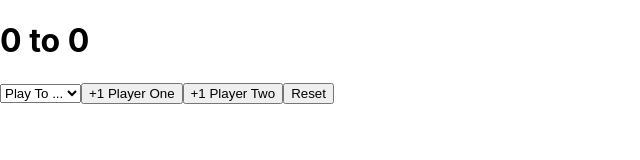
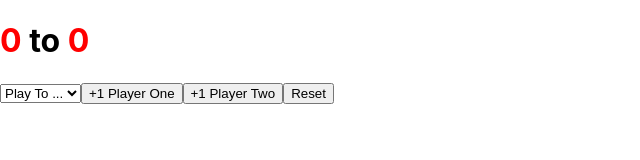
Before and after one commit to Blujay0/score-keeper, a React (Create React App) app: page / in a window 1280 px wide. Shown: the top 160 px of the page, without its empty margins (0-640 px from the left). Built offline with nearby package versions, Linux system fonts and the light colour scheme.

Commit message:
working app with green showing up on right condition, but red showing all the time

```diff
--- a/src/components/ScoreKeeper.js
+++ b/src/components/ScoreKeeper.js
@@ -9,11 +9,11 @@ const ScoreKeeper = () => {
   let [ p2Score, setP2Score ] = useState(0);
   let [ isGameOver, setIsGameOver ] = useState(false);
   let [ winningScore, setWinningScore ] = useState(null);
-  let [ p1WinStatus, setP1WinStatus ] = useState(false);
-  let [ p2WinStatus, setP2WinStatus ] = useState(false);
+  let [ p1WinStatus, setP1WinStatus ] = useState();
+  let [ p2WinStatus, setP2WinStatus ] = useState();
 
   const winnerStyle = { color: "green" };
-  // const loserStyle = { color: "red" };
+  const loserStyle = { color: "red" };
 
   // hardcode the winning score
   // let winningScore = 5;
@@ -27,6 +27,7 @@ const ScoreKeeper = () => {
       if (p1Score === winningScore) {
         // alert('Player 1 wins!');
         setP1WinStatus(true);
+        setP2WinStatus(false);
         setIsGameOver(true);
       }
     }
@@ -41,6 +42,7 @@ const ScoreKeeper = () => {
       if (p2Score === winningScore) {
         // alert('Player 2 wins!');
         setP2WinStatus(true);
+        setP1WinStatus(false);
         setIsGameOver(true);
       }
     }
@@ -48,8 +50,8 @@ const ScoreKeeper = () => {
 
   const resetHandler = (e) => {
     setIsGameOver(false);
-    setP1WinStatus(false);
-    setP2WinStatus(false);
+    setP1WinStatus();
+    setP2WinStatus();
     setP1Score(0);
     setP2Score(0);
   }
@@ -67,7 +69,7 @@ const ScoreKeeper = () => {
 
   return (
     <>
-      <h1><span id='p1Score' style={ p1WinStatus ? winnerStyle : null }>{p1Score}</span> to <span id='p2Score' style={ p2WinStatus ? winnerStyle : null }>{p2Score}</span></h1>
+      <h1><span id='p1Score' style={ p1WinStatus ? winnerStyle : loserStyle }>{p1Score}</span> to <span id='p2Score' style={ p2WinStatus ? winnerStyle : loserStyle }>{p2Score}</span></h1>
       {/* <h1><span id='p1Score'>{p1Score}</span> to <span id='p2Score'>{p2Score}</span></h1> */}
 
       <select name='' id='playto' onChange={winningScoreSelect}>
```
